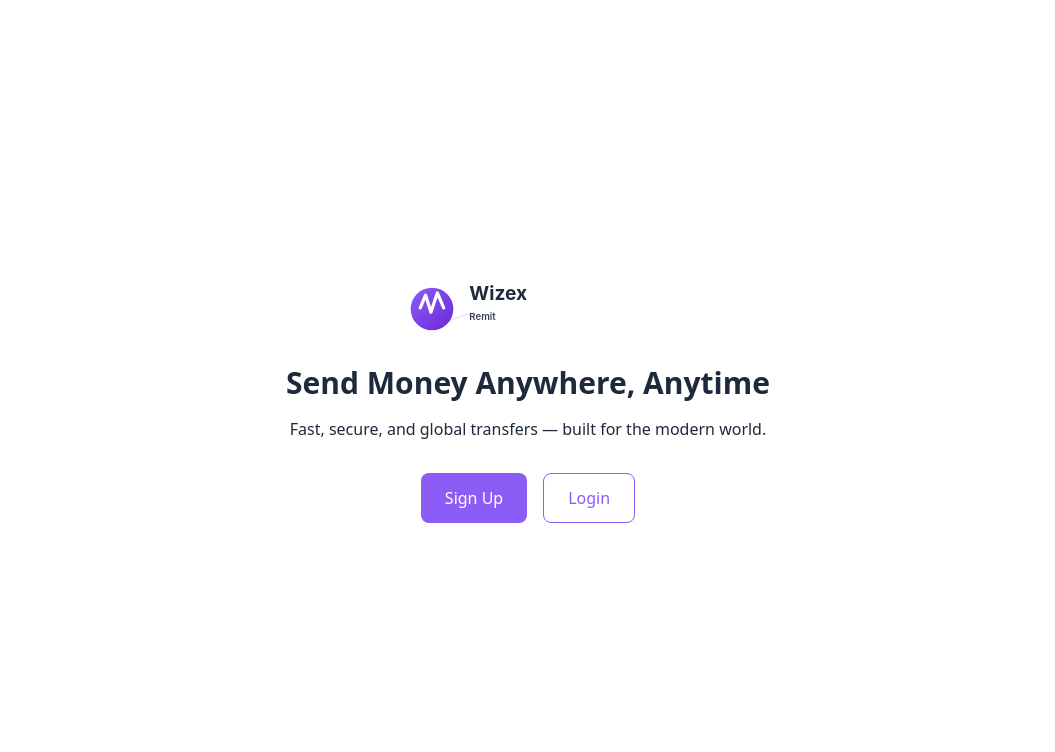
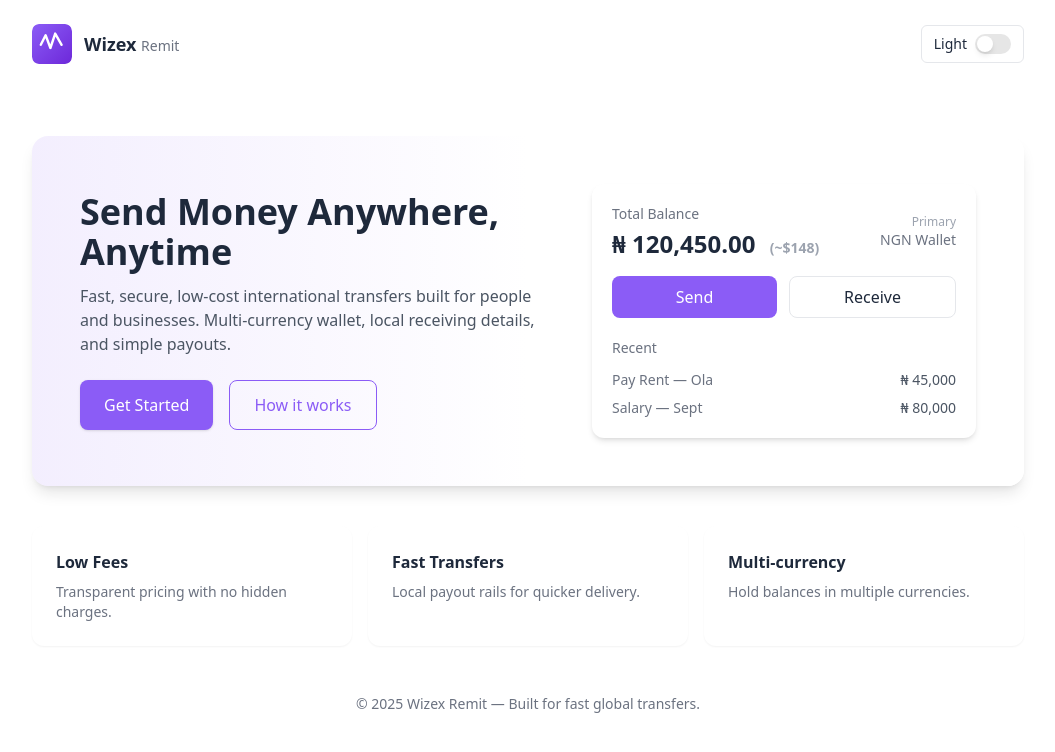
Before and after one commit to WizexRemit/Wirexremit-, a Next.js app: page / in a window 1280 px wide. Shown: the top 752 px of the page, without its empty margins (112-1167 px from the left). Built offline with nearby package versions, Linux system fonts and the light colour scheme.

Commit message:
Update index.js

```diff
--- a/pages/index.js
+++ b/pages/index.js
@@ -1,15 +1,81 @@
+import Header from "../components/Header";
+
 export default function Home() {
   return (
-    <main className="min-h-screen bg-white dark:bg-secondary text-secondary dark:text-white flex flex-col items-center justify-center p-6">
-      <img src="/wizexremit-logo.svg" alt="Wizex Remit Logo" className="h-16 mb-6" />
-      <h1 className="text-3xl font-bold mb-4">Send Money Anywhere, Anytime</h1>
-      <p className="mb-8 text-center max-w-lg">
-        Fast, secure, and global transfers — built for the modern world.
-      </p>
-      <div className="flex gap-4">
-        <button className="bg-primary text-white px-6 py-3 rounded-lg hover:opacity-90">Sign Up</button>
-        <button className="border border-primary text-primary px-6 py-3 rounded-lg hover:bg-primary hover:text-white">Login</button>
-      </div>
-    </main>
-  )
+    <div className="min-h-screen bg-white dark:bg-secondary text-secondary dark:text-white transition-colors duration-200">
+      <Header />
+
+      <main className="max-w-5xl mx-auto px-4 py-12">
+        {/* Hero */}
+        <section className="rounded-2xl p-8 md:p-12 bg-gradient-to-r from-primary/10 via-white to-white dark:from-primary/20 dark:via-secondary/95 dark:to-secondary shadow-lg">
+          <div className="flex flex-col md:flex-row md:items-center gap-8">
+            <div className="flex-1">
+              <h1 className="text-3xl md:text-4xl font-bold mb-3">Send Money Anywhere, Anytime</h1>
+              <p className="text-gray-600 dark:text-gray-300 mb-6 max-w-xl">
+                Fast, secure, low-cost international transfers built for people and businesses. Multi-currency wallet, local receiving details, and simple payouts.
+              </p>
+              <div className="flex gap-4">
+                <button className="bg-primary text-white px-6 py-3 rounded-lg shadow hover:opacity-95">Get Started</button>
+                <button className="border border-primary text-primary px-6 py-3 rounded-lg hover:bg-primary hover:text-white">How it works</button>
+              </div>
+            </div>
+
+            {/* Balance Card */}
+            <div className="w-full md:w-96 bg-white dark:bg-[#0f1720] rounded-xl p-5 shadow-md">
+              <div className="flex items-center justify-between mb-4">
+                <div>
+                  <div className="text-sm text-gray-500 dark:text-gray-300">Total Balance</div>
+                  <div className="text-2xl font-semibold mt-1">₦ 120,450.00 <span className="text-sm text-gray-400 ml-2">(~$148)</span></div>
+                </div>
+                <div className="text-right">
+                  <div className="text-xs text-gray-400">Primary</div>
+                  <div className="text-sm text-gray-500">NGN Wallet</div>
+                </div>
+              </div>
+
+              <div className="flex gap-3 mt-4">
+                <button className="flex-1 bg-primary text-white py-2 rounded-lg">Send</button>
+                <button className="flex-1 border border-gray-200 dark:border-gray-700 py-2 rounded-lg text-secondary dark:text-white">Receive</button>
+              </div>
+
+              <div className="mt-5 text-sm text-gray-500 dark:text-gray-300">
+                Recent
+                <ul className="mt-3 space-y-2">
+                  <li className="flex justify-between">
+                    <span>Pay Rent — Ola</span>
+                    <span className="text-gray-600 dark:text-gray-400">₦ 45,000</span>
+                  </li>
+                  <li className="flex justify-between">
+                    <span>Salary — Sept</span>
+                    <span className="text-gray-600 dark:text-gray-400">₦ 80,000</span>
+                  </li>
+                </ul>
+              </div>
+            </div>
+          </div>
+        </section>
+
+        {/* Features / Why Wizex */}
+        <section className="mt-10 grid md:grid-cols-3 gap-4">
+          <div className="p-6 rounded-xl bg-white dark:bg-[#071127] shadow-sm">
+            <h3 className="font-semibold mb-2">Low Fees</h3>
+            <p className="text-sm text-gray-500 dark:text-gray-300">Transparent pricing with no hidden charges.</p>
+          </div>
+          <div className="p-6 rounded-xl bg-white dark:bg-[#071127] shadow-sm">
+            <h3 className="font-semibold mb-2">Fast Transfers</h3>
+            <p className="text-sm text-gray-500 dark:text-gray-300">Local payout rails for quicker delivery.</p>
+          </div>
+          <div className="p-6 rounded-xl bg-white dark:bg-[#071127] shadow-sm">
+            <h3 className="font-semibold mb-2">Multi-currency</h3>
+            <p className="text-sm text-gray-500 dark:text-gray-300">Hold balances in multiple currencies.</p>
+          </div>
+        </section>
+
+        {/* Footer-ish small */}
+        <footer className="mt-12 text-center text-sm text-gray-500 dark:text-gray-400">
+          © {new Date().getFullYear()} Wizex Remit — Built for fast global transfers.
+        </footer>
+      </main>
+    </div>
+  );
 }
```
